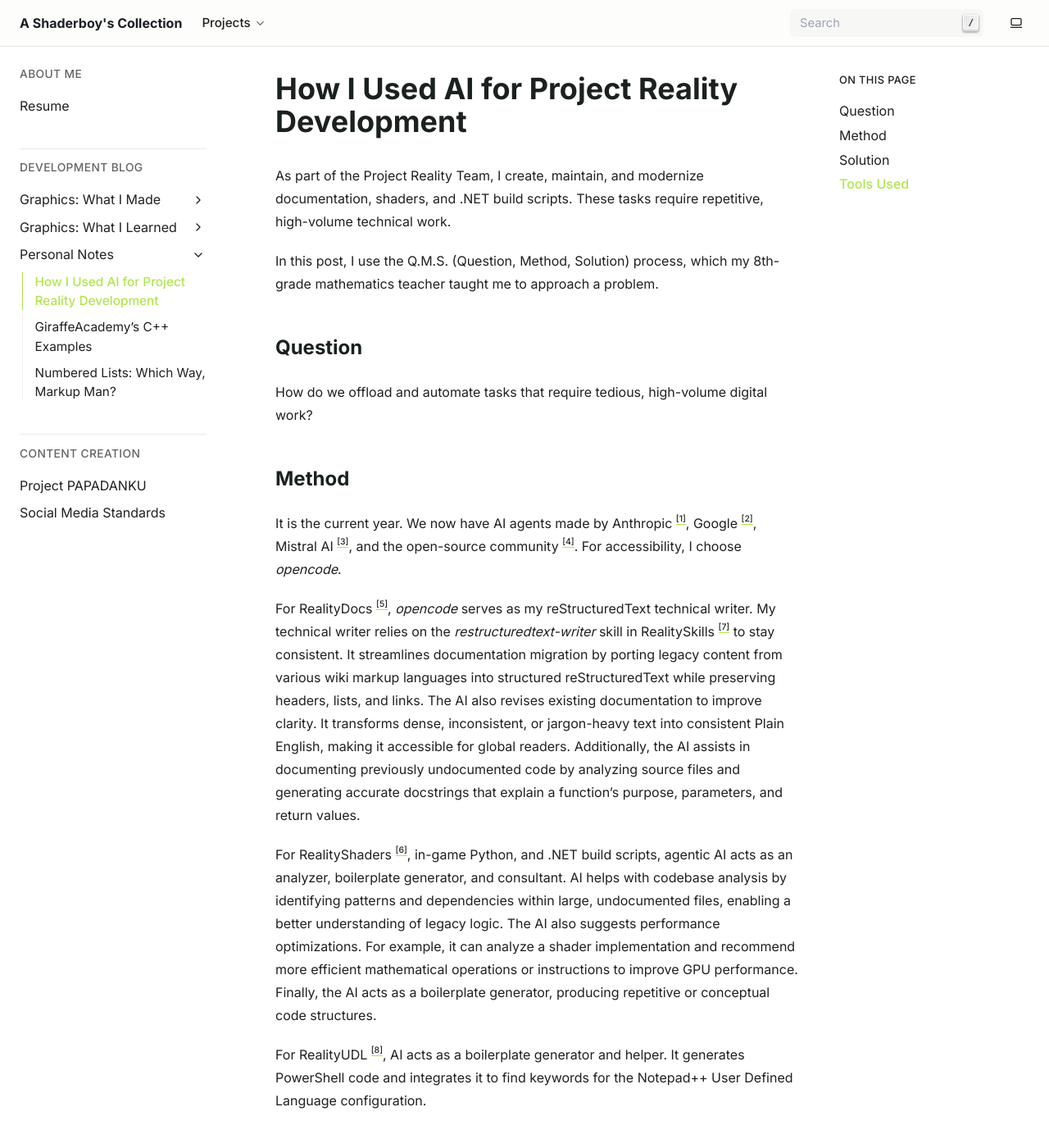
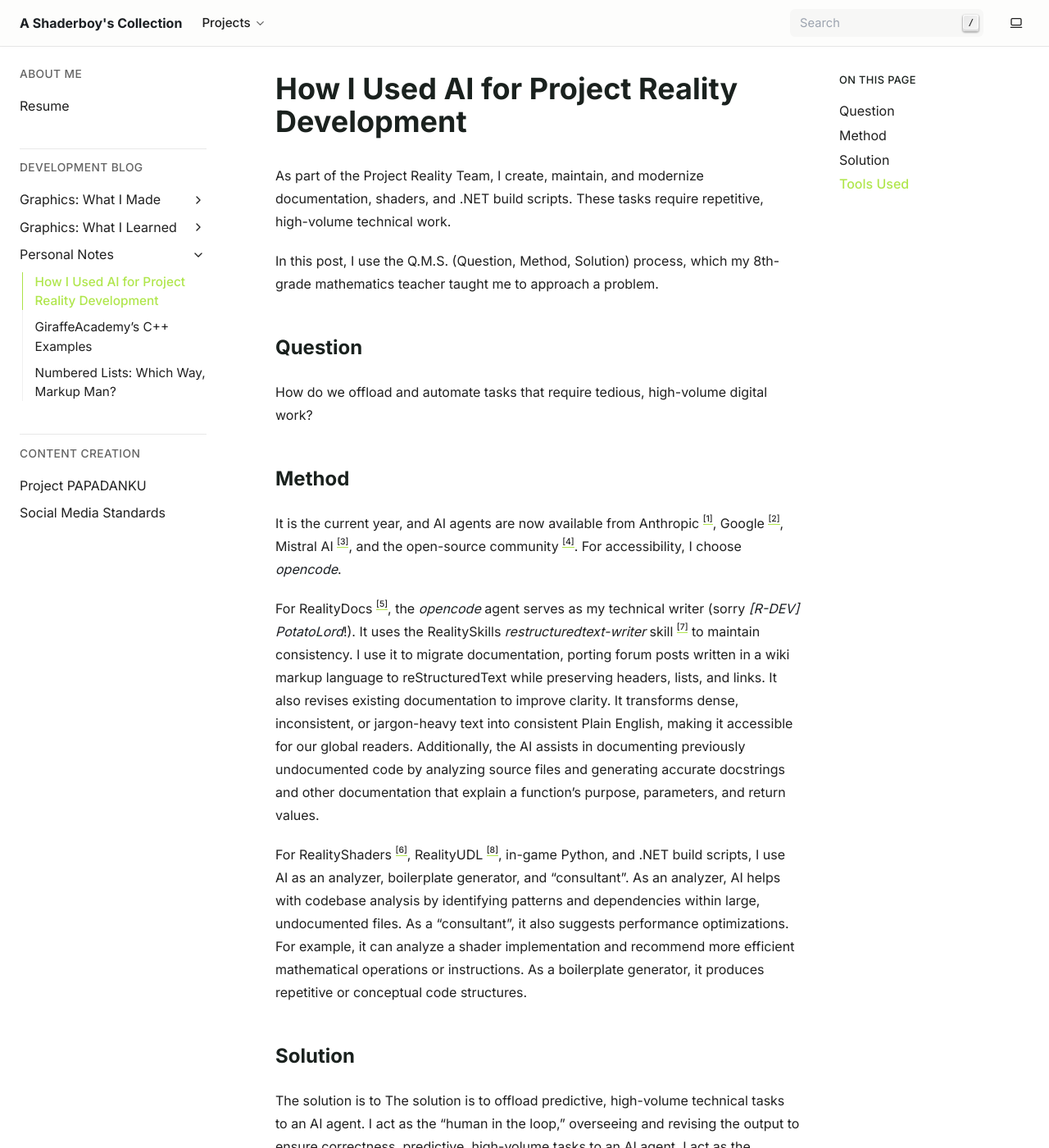
Before and after one commit to papadanku/papadanku.github.io, a Sphinx documentation site: the page built from doc/blog/notes/ai.rst, in a window 1280 px wide and 1400 px high. Shown: the whole window at 82% size. Built offline with Sphinx 7.4.7, drawn with Linux system fonts in a browser that asks for light colours.

Commit message:
Improve grammar in AI article.

```diff
--- a/doc/blog/notes/ai.rst
+++ b/doc/blog/notes/ai.rst
@@ -14,13 +14,11 @@ How do we offload and automate tasks that require tedious, high-volume digital w
 Method
 ------
 
-It is the current year. We now have AI agents made by Anthropic [1]_, Google [2]_, Mistral AI [3]_, and the open-source community [4]_. For accessibility, I choose *opencode*.
+It is the current year, and AI agents are now available from Anthropic [1]_, Google [2]_, Mistral AI [3]_, and the open-source community [4]_. For accessibility, I choose *opencode*.
 
-For RealityDocs [5]_, *opencode* serves as my reStructuredText technical writer. My technical writer relies on the `restructuredtext-writer` skill in RealitySkills [7]_ to stay consistent. It streamlines documentation migration by porting legacy content from various wiki markup languages into structured reStructuredText while preserving headers, lists, and links. The AI also revises existing documentation to improve clarity. It transforms dense, inconsistent, or jargon-heavy text into consistent Plain English, making it accessible for global readers. Additionally, the AI assists in documenting previously undocumented code by analyzing source files and generating accurate docstrings that explain a function's purpose, parameters, and return values.
+For RealityDocs [5]_, the *opencode* agent serves as my technical writer (sorry *[R-DEV] PotatoLord*!). It uses the RealitySkills `restructuredtext-writer` skill [7]_ to maintain consistency. I use it to migrate documentation, porting forum posts written in a wiki markup language to reStructuredText while preserving headers, lists, and links. It also revises existing documentation to improve clarity. It transforms dense, inconsistent, or jargon-heavy text into consistent Plain English, making it accessible for our global readers. Additionally, the AI assists in documenting previously undocumented code by analyzing source files and generating accurate docstrings and other documentation that explain a function's purpose, parameters, and return values.
 
-For RealityShaders [6]_, in-game Python, and .NET build scripts, agentic AI acts as an analyzer, boilerplate generator, and consultant. AI helps with codebase analysis by identifying patterns and dependencies within large, undocumented files, enabling a better understanding of legacy logic. The AI also suggests performance optimizations. For example, it can analyze a shader implementation and recommend more efficient mathematical operations or instructions to improve GPU performance. Finally, the AI acts as a boilerplate generator, producing repetitive or conceptual code structures.
-
-For RealityUDL [8]_, AI acts as a boilerplate generator and helper. It generates PowerShell code and integrates it to find keywords for the Notepad++ User Defined Language configuration.
+For RealityShaders [6]_, RealityUDL [8]_, in-game Python, and .NET build scripts, I use AI as an analyzer, boilerplate generator, and "consultant". As an analyzer, AI helps with codebase analysis by identifying patterns and dependencies within large, undocumented files. As a "consultant", it also suggests performance optimizations. For example, it can analyze a shader implementation and recommend more efficient mathematical operations or instructions. As a boilerplate generator, it produces repetitive or conceptual code structures.
 
 Solution
 --------
```
